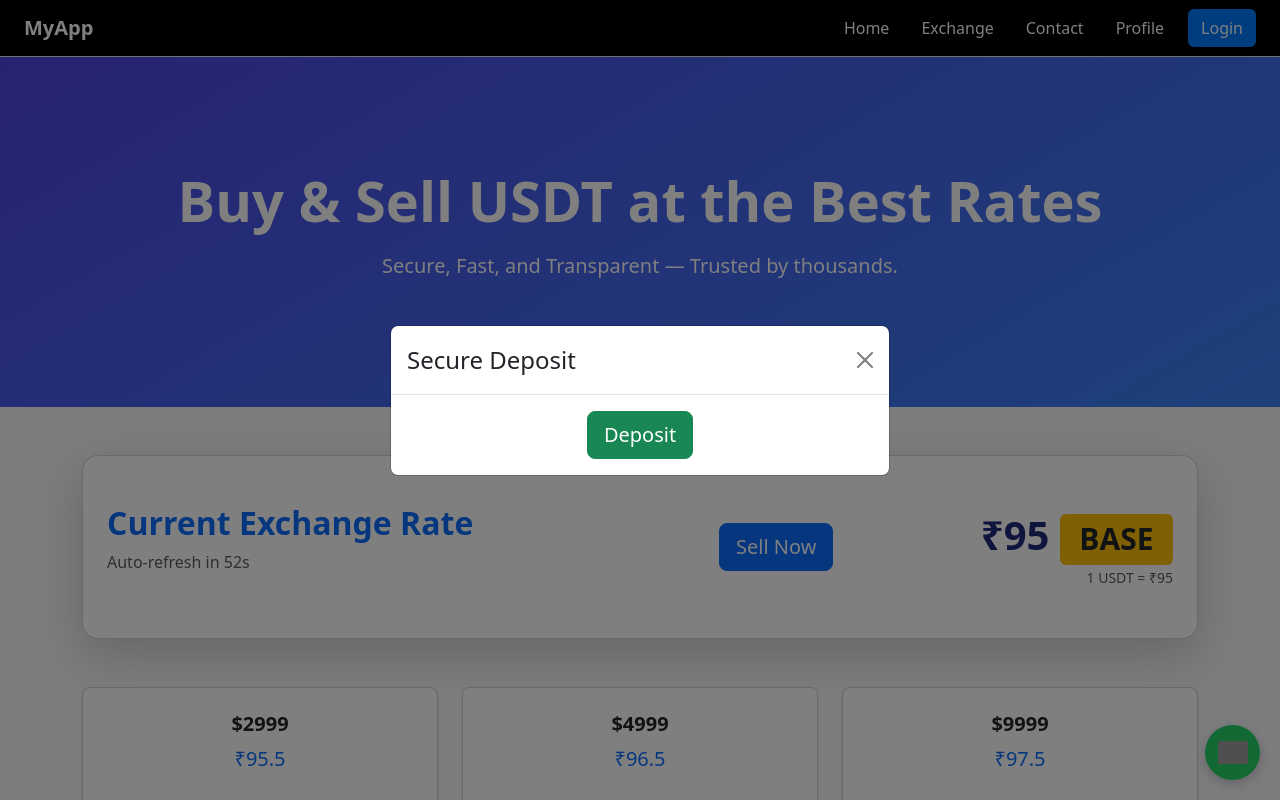
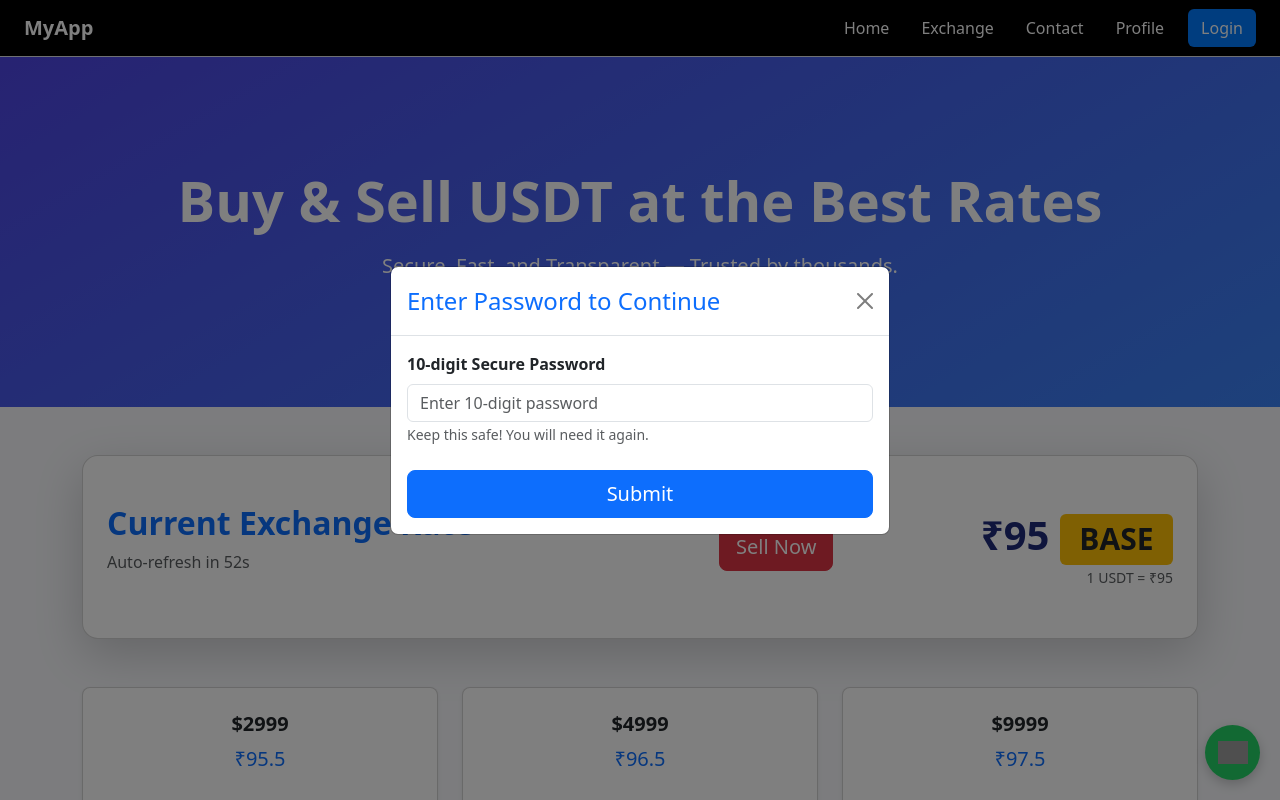
Before and after one commit to Ghostnodedev/primexchange, a Next.js app: page /exchange in a window 1280 px wide. Both pictures are taken after a click on the button "Sell Now". Shown: the top 800 px of the page. Built offline with nearby package versions, Linux system fonts and the light colour scheme; grey boxes are pictures that could not be loaded.

Commit message:
make an modal on exchange

```diff
--- a/app/exchange/page.js
+++ b/app/exchange/page.js
@@ -11,7 +11,6 @@ import { toast } from 'react-hot-toast';
 export default function ExchangePage() {
   const [seconds, setSeconds] = useState(60);
   const [showModal, setShowModal] = useState(false);
-  const [showPasswordInput, setShowPasswordInput] = useState(false);
   const [password, setPassword] = useState('');
   const router = useRouter();
 
@@ -51,20 +50,6 @@ export default function ExchangePage() {
       rating: 4,
       text: 'Honestly impressed with the speed and transparency. USDT to INR has never been this easy for me.',
     },
-    {
-      name: 'John Cena',
-      role: 'Financial Advisor',
-      img: '/users/user2.jpg',
-      rating: 4,
-      text: 'Honestly impressed with the speed and transparency. USDT to INR has never been this easy for me.',
-    },
-    {
-      name: 'dwen smith',
-      role: 'Financial Advisor',
-      img: '/users/user2.jpg',
-      rating: 4,
-      text: 'Honestly impressed with the speed and transparency. USDT to INR has never been this easy for me.',
-    },
   ];
 
   const settings = {
@@ -82,46 +67,34 @@ export default function ExchangePage() {
     ],
   };
 
-  // Modal logic
   const handleShowModal = () => {
     setShowModal(true);
-    setShowPasswordInput(false);
   };
 
   const handleCloseModal = () => {
     setShowModal(false);
     setPassword('');
-    setShowPasswordInput(false);
   };
 
-  const handleDepositClick = () => {
-    const savedPassword = localStorage.getItem('securePassword');
-    if (savedPassword) {
-      toast.success('Redirecting to home...');
-      handleCloseModal();
-      router.push('/deposite');
-    } else {
-      setShowPasswordInput(true);
-    }
-  };
-
-  const handlePasswordSave = () => {
-    if (password.length !== 10 || isNaN(password)) {
-      toast.error('Password must be 10 digits only.');
+  const handlePasswordSubmit = () => {
+    if (password.length !== 10 || isNaN(Number(password))) {
+      toast.error('Password must be exactly 10 digits.');
       return;
     }
+
     localStorage.setItem('securePassword', password);
     toast.success('Password saved successfully!');
     handleCloseModal();
-    router.push('/deposite');
+    router.push('/');
   };
 
   return (
-    <div style={{ backgroundColor: '#f8f9fc', minHeight: '100vh', position: 'relative' }}>
+    <div style={{ backgroundColor: '#f8f9fc', minHeight: '100vh' }}>
       <Navbar />
 
       {/* === Banner === */}
-      <div className="banner-section d-flex align-items-center text-center text-white"
+      <div
+        className="banner-section d-flex align-items-center text-center text-white"
         style={{
           background: 'linear-gradient(150deg, #4f46e5, #3b82f6)',
           minHeight: '350px',
@@ -143,7 +116,7 @@ export default function ExchangePage() {
               <p className="text-muted">Auto-refresh in {seconds}s</p>
             </Col>
             <Col md={3} className="text-center mt-4 mt-md-0">
-              <Button variant="primary" size="lg" onClick={handleShowModal}>
+              <Button variant="danger" size="lg" onClick={handleShowModal}>
                 Sell Now
               </Button>
             </Col>
@@ -195,6 +168,7 @@ export default function ExchangePage() {
         </Container>
       </Container>
 
+      {/* === WhatsApp Icon === */}
       <a
         href="https://wa.me/1234567890"
         target="_blank"
@@ -217,36 +191,30 @@ export default function ExchangePage() {
         <img src="/whatsapp-icon.png" alt="WhatsApp" style={{ width: '30px' }} />
       </a>
 
+      {/* === Sell Modal === */}
       <Modal show={showModal} onHide={handleCloseModal} centered>
         <Modal.Header closeButton>
-          <Modal.Title>Secure Deposit</Modal.Title>
+          <Modal.Title className="text-primary">Enter Password to Continue</Modal.Title>
         </Modal.Header>
         <Modal.Body>
-          {!showPasswordInput ? (
-            <div className="text-center">
-              <Button variant="success" size="lg" onClick={handleDepositClick}>
-                Deposit
+          <Form>
+            <Form.Group controlId="formPassword">
+              <Form.Label className="fw-semibold">10-digit Secure Password</Form.Label>
+              <Form.Control
+                type="password"
+                placeholder="Enter 10-digit password"
+                value={password}
+                maxLength={10}
+                onChange={(e) => setPassword(e.target.value)}
+              />
+              <Form.Text muted>Keep this safe! You will need it again.</Form.Text>
+            </Form.Group>
+            <div className="d-grid gap-2 mt-4">
+              <Button variant="primary" size="lg" onClick={handlePasswordSubmit}>
+                Submit
               </Button>
             </div>
-          ) : (
-            <>
-              <Form.Group>
-                <Form.Label>Enter 10-digit password</Form.Label>
-                <Form.Control
-                  type="password"
-                  maxLength={10}
-                  value={password}
-                  onChange={(e) => setPassword(e.target.value)}
-                  placeholder="Enter 10-digit password"
-                />
-              </Form.Group>
-              <div className="text-end mt-3">
-                <Button variant="primary" onClick={handlePasswordSave}>
-                  Save & Continue
-                </Button>
-              </div>
-            </>
-          )}
+          </Form>
         </Modal.Body>
       </Modal>
     </div>
```
